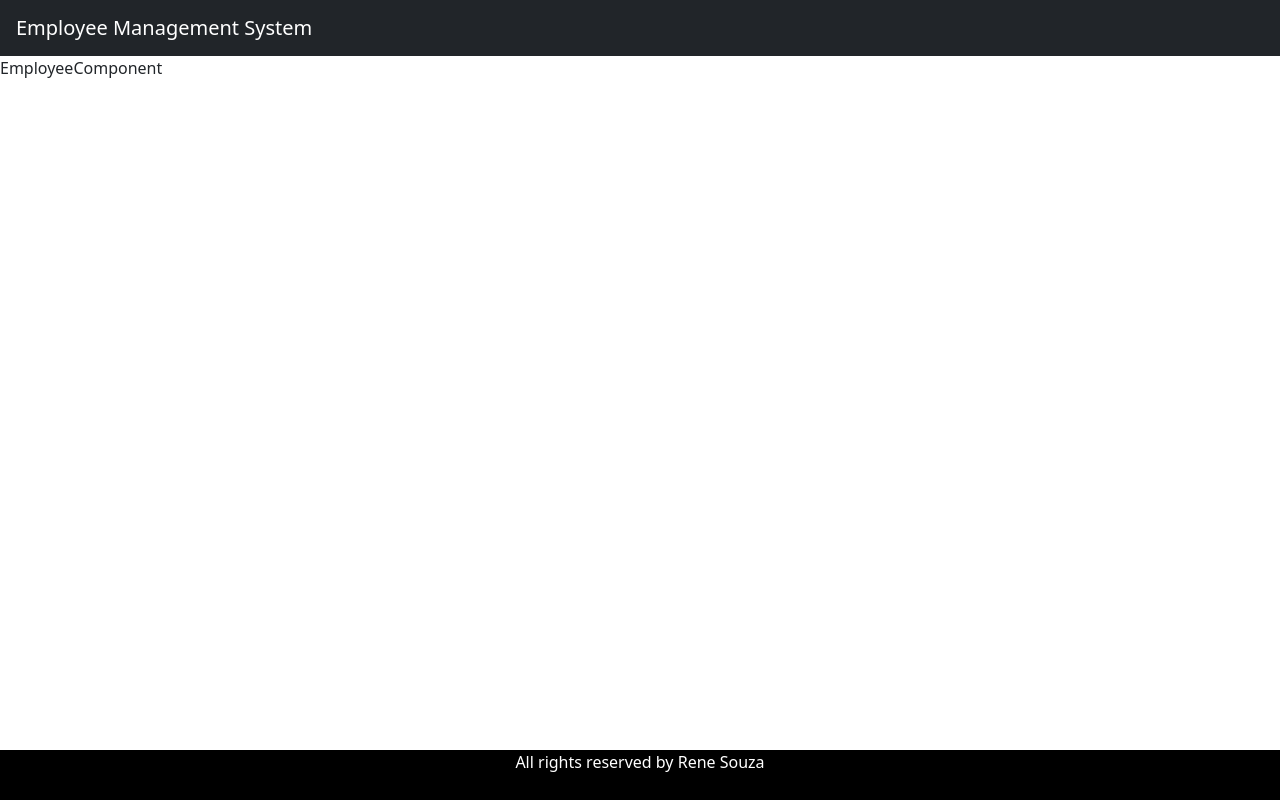
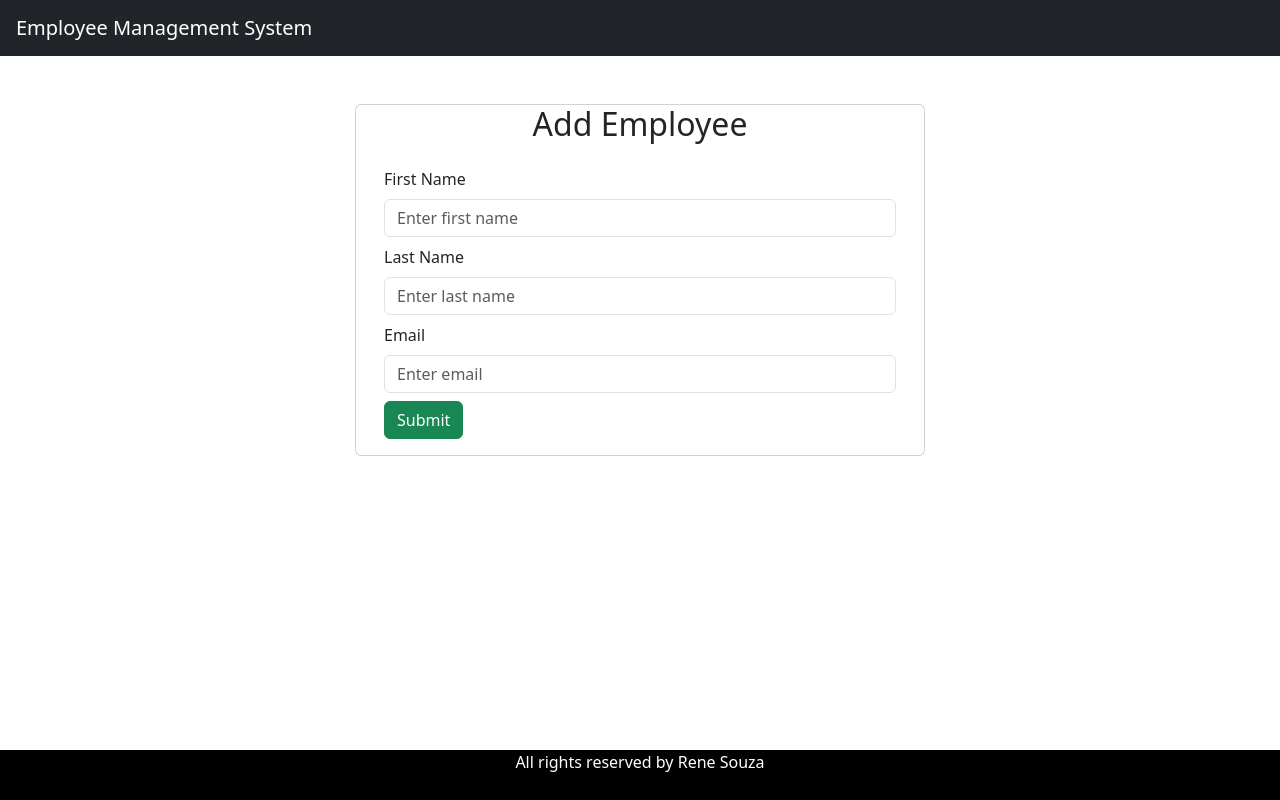
Before and after one commit to Rene1814/employee_management_system, a React (Vite) app in the folder full-stack/ems-frontend/: page /add-employee in a window 1280 px wide. Built offline with nearby package versions, Linux system fonts and the light colour scheme.

Commit message:
Add employee form handling

```diff
--- a/full-stack/ems-frontend/src/components/EmployeeComponent.jsx
+++ b/full-stack/ems-frontend/src/components/EmployeeComponent.jsx
@@ -1,8 +1,65 @@
+import { useState } from "react";
 
 const EmployeeComponent = () => {
+  const [firstName, setFirstName] = useState("");
+  const [lastName, setLastName] = useState("");
+  const [email, setEmail] = useState("");
+
+  function saveEmployee(e) {
+    e.preventDefault();
+    // Handle employee saving logic here
+    const employee = {firstName, lastName, email};
+    console.log(employee);
+  }
+
   return (
-    <div>EmployeeComponent</div>
-  )
-}
+    <div className="container">
+      <br /> <br />
+      <div className="row">
+        <div className="card col-md-6 offset-md-3 offset-md-3">
+          <h2 className="text-center">Add Employee</h2>
+          <div className="card-body">
+            <form>
+              <div className="form-group mb-2">
+                <label className="form-label">First Name</label>
+                <input
+                  type="text"
+                  className="form-control"
+                  placeholder="Enter first name"
+                  name="firstName"
+                  value={firstName}
+                  onChange={(e) => setFirstName(e.target.value)}
+                />
+              </div>
+              <div className="form-group mb-2">
+                <label className="form-label">Last Name</label>
+                <input
+                  type="text"
+                  className="form-control"
+                  placeholder="Enter last name"
+                  name="lastName"
+                  value={lastName}
+                  onChange={(e) => setLastName(e.target.value)}
+                />
+              </div>
+              <div className="form-group mb-2">
+                <label className="form-label">Email</label>
+                <input
+                  type="email"
+                  className="form-control"
+                  placeholder="Enter email"
+                  name="email"
+                  value={email}
+                  onChange={(e) => setEmail(e.target.value)}
+                />
+              </div>
+              <button className="btn btn-success" onClick={saveEmployee}>Submit</button>
+            </form>
+          </div>
+        </div>
+      </div>
+    </div>
+  );
+};
 
-export default EmployeeComponent
+export default EmployeeComponent;
```
